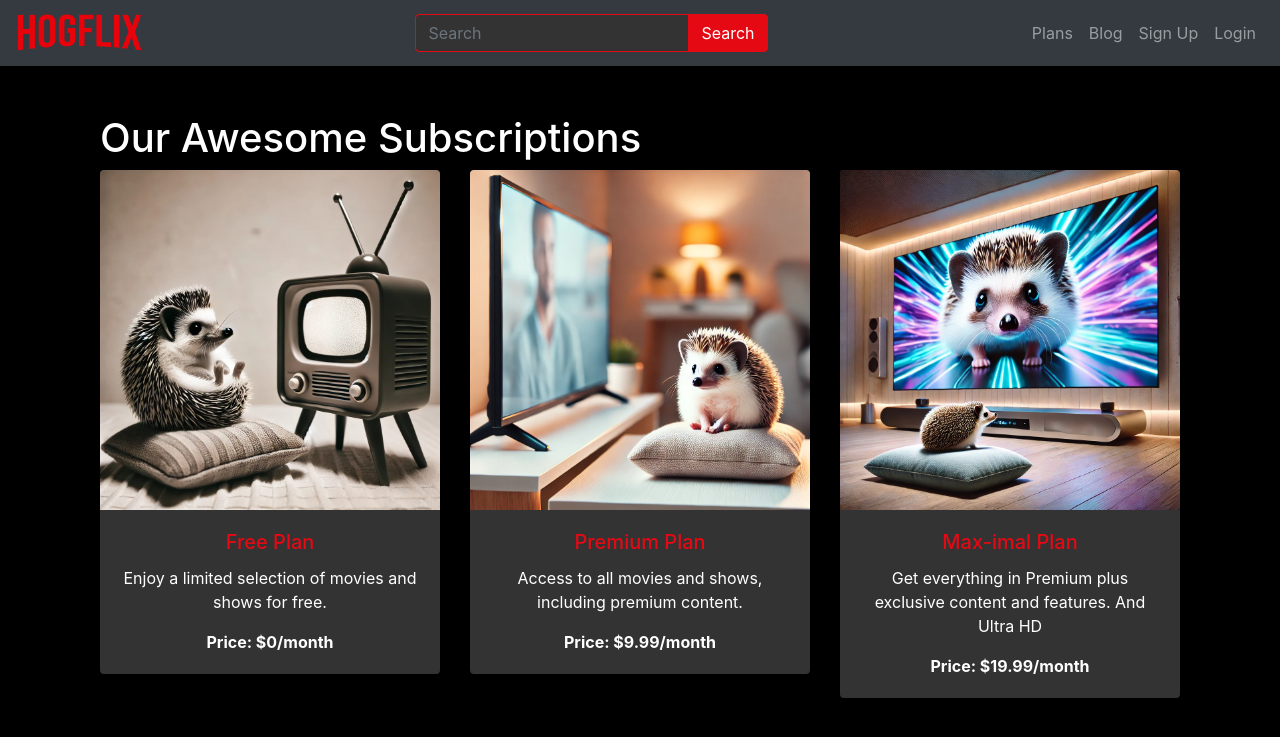
After one commit to kmt901/posthog-demo, a Flask app: page /plans in a window 1280 px wide. The commit adds this page. Shown: the top 737 px of the page. Run offline with Flask 3, Linux system fonts and the light colour scheme; some libraries are stand-ins or nearby versions.

Commit message:
blog post and small changes

```diff
--- a/app.py
+++ b/app.py
@@ -1,8 +1,8 @@
 import logging
 from flask import Flask, render_template, redirect, url_for, flash, request, jsonify, make_response
 from config import DevelopmentConfig
-from models import db, User, Movie, MovieStats
-from forms import SignupForm, LoginForm, ChangePlanForm
+from models import db, User, Movie, MovieStats, BlogPost
+from forms import SignupForm, LoginForm, ChangePlanForm, BlogPostForm
 from flask_migrate import Migrate
 from flask_login import LoginManager, current_user, login_user, logout_user, login_required
 from flask_wtf.csrf import CSRFProtect
@@ -145,6 +145,27 @@ def settings():
         pass
     return render_template('settings.html', user=current_user)
 
+@app.route('/plans', methods=['GET'])
+def plans():
+    return render_template('plans.html', user=current_user)
+
+@app.route('/blog')
+def blog():
+    posts = BlogPost.query.order_by(BlogPost.timestamp.desc()).all()
+    return render_template('blog.html', posts=posts)
+
+@app.route('/create_post', methods=['GET', 'POST'])
+@login_required
+def create_post():
+    form = BlogPostForm()
+    if form.validate_on_submit():
+        post = BlogPost(title=form.title.data, content=form.content.data)
+        db.session.add(post)
+        db.session.commit()
+        flash('Blog post created successfully!', 'success')
+        return redirect(url_for('blog'))
+    return render_template('create_post.html', form=form)
+
 @app.route('/change_plan', methods=['POST'])
 @login_required
 def change_plan():
--- a/templates/base.html
+++ b/templates/base.html
@@ -27,6 +27,12 @@
             </form>
             <ul class="navbar-nav ml-auto">
                 {% if current_user.is_authenticated %}
+                <li class="nav-item">
+                    <a class="nav-link" href="{{ url_for('plans') }}">Plans</a>
+                </li>
+                <li class="nav-item">
+                    <a class="nav-link" href="{{ url_for('blog') }}">Blog</a>
+                </li>
                 <li class="nav-item dropdown">
                     <a class="nav-link dropdown-toggle" href="#" id="userDropdown" role="button" data-toggle="dropdown" aria-haspopup="true" aria-expanded="false">
                         Welcome back to Hogflix, {{ current_user.email }}
@@ -39,6 +45,13 @@
                     </div>
                 </li>
                 {% else %}
+                <li class="nav-item">
+                    <a class="nav-link" href="{{ url_for('plans') }}">Plans</a>
+                </li>
+                <li class="nav-item">
+                    <a class="nav-link" href="{{ url_for('blog') }}">Blog</a>
+                </li>
+
                 <li class="nav-item">
                     <a class="nav-link" href="{{ url_for('signup') }}">Sign Up</a>
                 </li>
--- /dev/null
+++ b/templates/plans.html
@@ -0,0 +1,48 @@
+{% extends "base.html" %}
+
+{% block title %}
+    Plans Overview
+{% endblock %}
+
+{% block head %}
+<link rel="stylesheet" href="{{ url_for('static', filename='css/profile.css') }}">
+{% endblock %}
+
+{% block content %}
+<div class="container mt-5">
+    <h1>Our Awesome Subscriptions</h1>
+    <div class="row">
+        <div class="col-md-4">
+            <div class="card text-center plan-card" id="card_free">
+                <img src="{{ url_for('static', filename='images/free_plan.png') }}" class="card-img-top" alt="Free Plan">
+                <div class="card-body">
+                    <h5 class="card-title">Free Plan</h5>
+                    <p class="card-text">Enjoy a limited selection of movies and shows for free.</p>
+                    <p class="card-text"><strong>Price: $0/month</strong></p>
+                </div>
+            </div>
+        </div>
+        <div class="col-md-4">
+            <div class="card text-center plan-card" id="card_premium">
+                <img src="{{ url_for('static', filename='images/premium_plan.png') }}" class="card-img-top" alt="Premium Plan">
+                <div class="card-body">
+                    <h5 class="card-title">Premium Plan</h5>
+                    <p class="card-text">Access to all movies and shows, including premium content.</p>
+                    <p class="card-text"><strong>Price: $9.99/month</strong></p>
+                </div>
+            </div>
+        </div>
+        <div class="col-md-4">
+            <div class="card text-center plan-card" id="card_maximal">
+                <img src="{{ url_for('static', filename='images/max_imal_plan.png') }}" class="card-img-top" alt="Max-imal Plan">
+                <div class="card-body">
+                    <h5 class="card-title">Max-imal Plan</h5>
+                    <p class="card-text">Get everything in Premium plus exclusive content and features. And Ultra HD</p>
+                    <p class="card-text"><strong>Price: $19.99/month</strong></p>
+                </div>
+            </div>
+        </div>
+    </div>
+</div>
+
+{% endblock %}
```
Also changed, not shown: forms.py (+6 -1 lines), migrations/versions/ab410ccb30fc_blog.py (added, +34 -0 lines), models.py (+10 -0 lines), templates/blog.html (added, +20 -0 lines), templates/create_post.html (added, +25 -0 lines), 1 other file.
